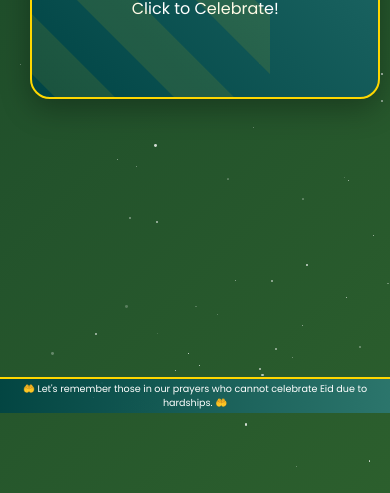
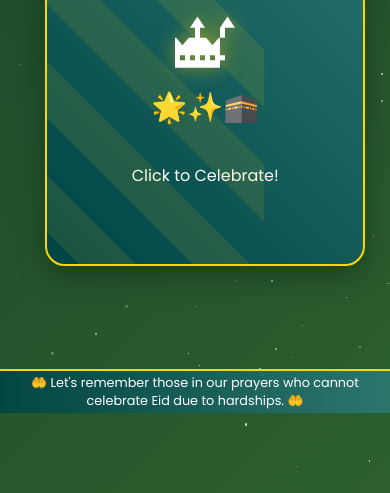
Before and after one commit to Saeed-Hussain/Eid-Mubarak, a plain HTML site: page index.html in a window 390 px wide. Shown: the part 391-884 px from the top of the page. Drawn offline with Linux system fonts and the light colour scheme.

Commit message:
Update index.html

```diff
--- a/index.html
+++ b/index.html
@@ -246,18 +246,21 @@
             }
         }
 
-        @media (max-width: 490px) {
+        @media (max-width: 480px) {
             body {
+                display: flex;
+                justify-content: center;
+                align-items: center;
                 height: 100vh;
                 width: 95vw;
             }
 
              .card-container {
-                margin-top: 20px;
+                margin-top: -20px;
             }
 
             .eid-card {
-                width: 350px;
+                width: 320px;
             }
 
             .card-front, .card-back {
@@ -288,9 +291,9 @@
             }
 
             .announcement {
-                font-size: 0.6em;
+                font-size: 0.8em;
+                padding: 3px;
                 text-align: center;
-                padding: 3px;
             }
         }
 
```
